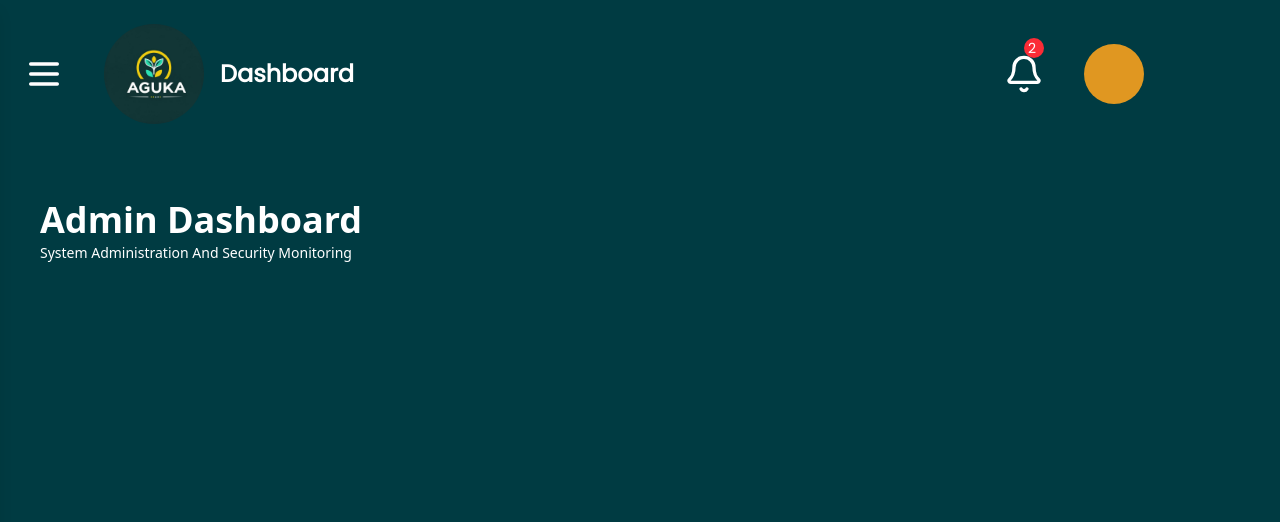
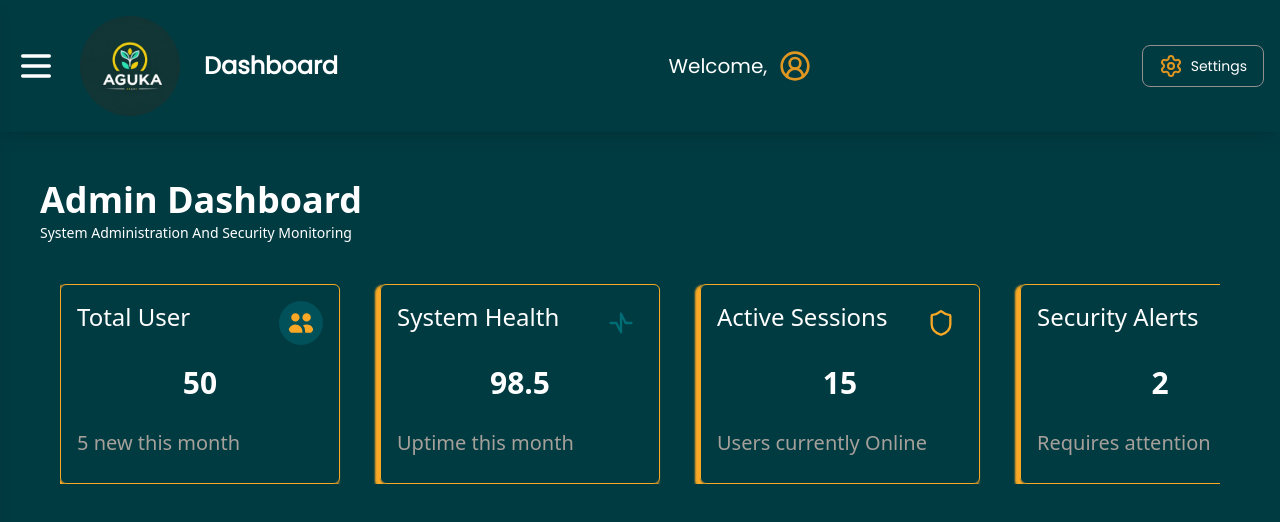
Before and after one commit to Solvit-Africa-Training-Center/Aguka-frontend, a React (Vite) app: page /admindashboard in a window 1280 px wide. Shown: the top 522 px of the page. Built offline with nearby package versions, Linux system fonts and the light colour scheme.

Commit message:
commited admin

```diff
--- a/src/components/dashboard/admin/AdminNavbar.tsx
+++ b/src/components/dashboard/admin/AdminNavbar.tsx
@@ -1,60 +1,48 @@
 import React, { useState } from "react";
-import { Menu, Bell } from "lucide-react";
+import { Menu, Settings, CircleUserRound } from "lucide-react";
 import logo from "assets/logo/agukalogo.png";
 import { Outlet } from "react-router-dom";
 import { useUser } from "hooks/useUser";
-import AsidebarMember from "./AsidebarAdmin";
+import AsidebarAdmin from "./AsidebarAdmin";
 
 const AdminNavbar: React.FC = () => {
   const { name, email } = useUser();
-
   const [isSidebarOpen, setIsSidebarOpen] = useState(false);
-
-  const firstChar =
-    name
-      ?.split(" ")
-
-      .map((n) => n[0])
-      .join("")
-      .toUpperCase() ||
-    email
-      .split(" ")
-      .map((n) => n[0])
-      .join("")
-      .toUpperCase();
 
   return (
     <>
-      <div className="w-full bg-[#003B42] flex justify-between font-poppins p-4 fixed z-10">
-        <div className="w-full p-2 flex items-center gap-10">
-          <button onClick={() => setIsSidebarOpen(true)}>
-            <Menu className="text-white size-10 hover:text-secondary-300" />
+      <div className="w-full bg-[#003B42] flex justify-between items-center font-poppins p-4 fixed z-10 shadow-lg">
+        <div className="flex items-center gap-6">
+          <button
+            onClick={() => setIsSidebarOpen(true)}
+            aria-label="Open sidebar"
+            className="focus:outline-none">
+            <Menu className="text-white size-10 hover:text-secondary-300 transition" />
           </button>
-          <div className="flex gap-4 items-center">
-            <img src={logo} alt="logo" className="w-25 h-25 rounded-full" />
-            <span className="text-2xl text-white font-bold">Dashboard</span>
+          <img src={logo} alt="logo" className="w-25 h-25 rounded-full" />
+          <span className="text-2xl text-white font-bold">Dashboard</span>
+        </div>
+
+        <div className="flex items-center gap-3">
+
+          <div className="text-xl text-white capitalize">
+            welcome,<span className="text-sm text-secondary-300">{name || email}</span>
           </div>
+          <CircleUserRound className="size-8 text-secondary-400" />
         </div>
-        <div className="flex gap-10 items-center text-2xl text-white relative right-30">
-          <Bell className="size-10 absolute" />
-          <span className="bg-red-500 rounded-full text-sm h-5 w-5 items-center mb-13 ml-5 pl-1 pb-5">
-            2
-          </span>
-          <div className="font-poppins flex items-center">
-            <div className="bg-secondary-400 text-white rounded-full w-15 h-15 flex items-center justify-center text-2xl">
-              {firstChar}
-            </div>
-            <span className="text-sm">{name || email}</span>
-          </div>
+        <div className="flex items-center gap-2 px-4 py-2 border border-[#948E8E] rounded-lg bg-[#003B42]  transition cursor-pointer">
+          <Settings className="size-6 text-secondary-400" />
+          <span className="text-sm text-white">Settings</span>
         </div>
-        <Outlet />
       </div>
 
-      {/* Sidebar Component */}
-      <AsidebarMember
+      <AsidebarAdmin
         isOpen={isSidebarOpen}
         onClose={() => setIsSidebarOpen(false)}
       />
+      <div className="pt-24">
+        <Outlet />
+      </div>
     </>
   );
 };
--- a/src/features/dashboard/AdminDashboard.tsx
+++ b/src/features/dashboard/AdminDashboard.tsx
@@ -1,15 +1,106 @@
-import DashboardNavbar from "@components/dashboard/member/DashboardNavbar";
-
+import AdminNavbar from "@components/dashboard/admin/AdminNavbar";
+import { HiUsers } from "react-icons/hi";
+import { TbWaveSawTool } from "react-icons/tb";
+import { GoAlert } from "react-icons/go";
+import { LuShield } from "react-icons/lu";
 const AdminDashboard = () => {
   return (
-    <div className = "font-poppons bg-[#003B42] min-h-screen ">
-      <div>
-        <DashboardNavbar />
+    <div className="font-poppons bg-[#003B42] min-h-screen ">
+      <div className="fixed z-10">
+        <AdminNavbar />
+      </div>
+      <div className="pt-45 pl-10 text-white pb-10">
+        <h1 className="text-4xl capitalize font-bold">Admin dashboard </h1>
+        <span className="capitalize text-sm">
+          system administration and security monitoring
+        </span>
+      </div>
+      <div className="flex gap-10 overflow-x-auto text-white ml-15 mr-15 scrollbar-hide ">
+        {[
+          {
+            title: "Total User",
+            icon: (
+              <HiUsers className="w-11 h-11 bg-[#005159] p-2 rounded-full text-secondary-300" />
+            ),
+            value: "50",
+            subtitle: "5 new this month",
+          },
+          {
+            title: "System Health",
+            icon: (
+              <TbWaveSawTool  className="w-11 h-11  p-2 rounded-full text-[#006D75]" />
+            ),
+            value: "98.5",
+            subtitle: "Uptime this month",
+          },
+          {
+            title: "Active Sessions",
 
-      </div>
-      <div className="pt-50 pl-10 text-white">
-        <h1 className="text-4xl capitalize font-bold">Admin dashboard </h1>
-        <span className="capitalize text-sm">system administration and security monitoring</span>
+            icon: (
+              <LuShield className="w-11 h-11  p-2 rounded-full text-secondary-300" />
+            ),
+            value: "15",
+            subtitle: "Users currently Online",
+          },
+          {
+            title: "Security Alerts",
+            icon: (
+              <GoAlert className="w-11 h-11  p-2 rounded-full text-[#E53935]" />
+            ),
+            value: "2",
+            subtitle: "Requires attention",
+          },
+          {
+            title: "Security Alerts",
+            icon: (
+              <HiUsers className="w-11 h-11 bg-[#005159] p-2 rounded-full text-secondary-300" />
+            ),
+            value: "2",
+            subtitle: "Requires attention",
+          },
+          {
+            title: "Security Alerts",
+            icon: (
+              <HiUsers className="w-11 h-11 bg-[#005159] p-2 rounded-full text-secondary-300" />
+            ),
+            value: "2",
+            subtitle: "Requires attention",
+          },
+          {
+            title: "Security Alerts",
+            icon: (
+              <HiUsers className="w-11 h-11 bg-[#005159] p-2 rounded-full text-secondary-300" />
+            ),
+            value: "2",
+            subtitle: "Requires attention",
+          },
+          {
+            title: "Security Alerts",
+            icon: (
+              <HiUsers className="w-11 h-11 bg-[#005159] p-2 rounded-full text-secondary-300" />
+            ),
+            value: "2",
+            subtitle: "Requires attention",
+          },
+          // Add more objects as needed
+        ].map((item, idx) => (
+          <div
+            key={idx}
+            className="min-w-[280px] h-50 rounded-md p-4 space-y-5 border border-secondary-300 shadow-[-3px_3px_2px_2px_#F9A825] flex-shrink-0">
+            <div className="flex justify-between capitalize text-2xl">
+              <span>{item.title}</span>
+              {item.icon}
+            </div>
+            <div className="text-xl text-white grid">
+              <span className="text-center text-3xl font-bold">
+                {item.value}
+              </span>
+              <span className="text-left mt-7 text-stone-400 text-xl">
+                {item.subtitle}
+              </span>
+            </div>
+          </div>
+        ))}
       </div>
     </div>
   );
```
Also changed, not shown: src/services/api/apiSlice.ts (added), src/services/api/authApi.ts (added), src/services/api/authSlice.ts (added), 1 other file (tests, documents, lock files or other folders).
